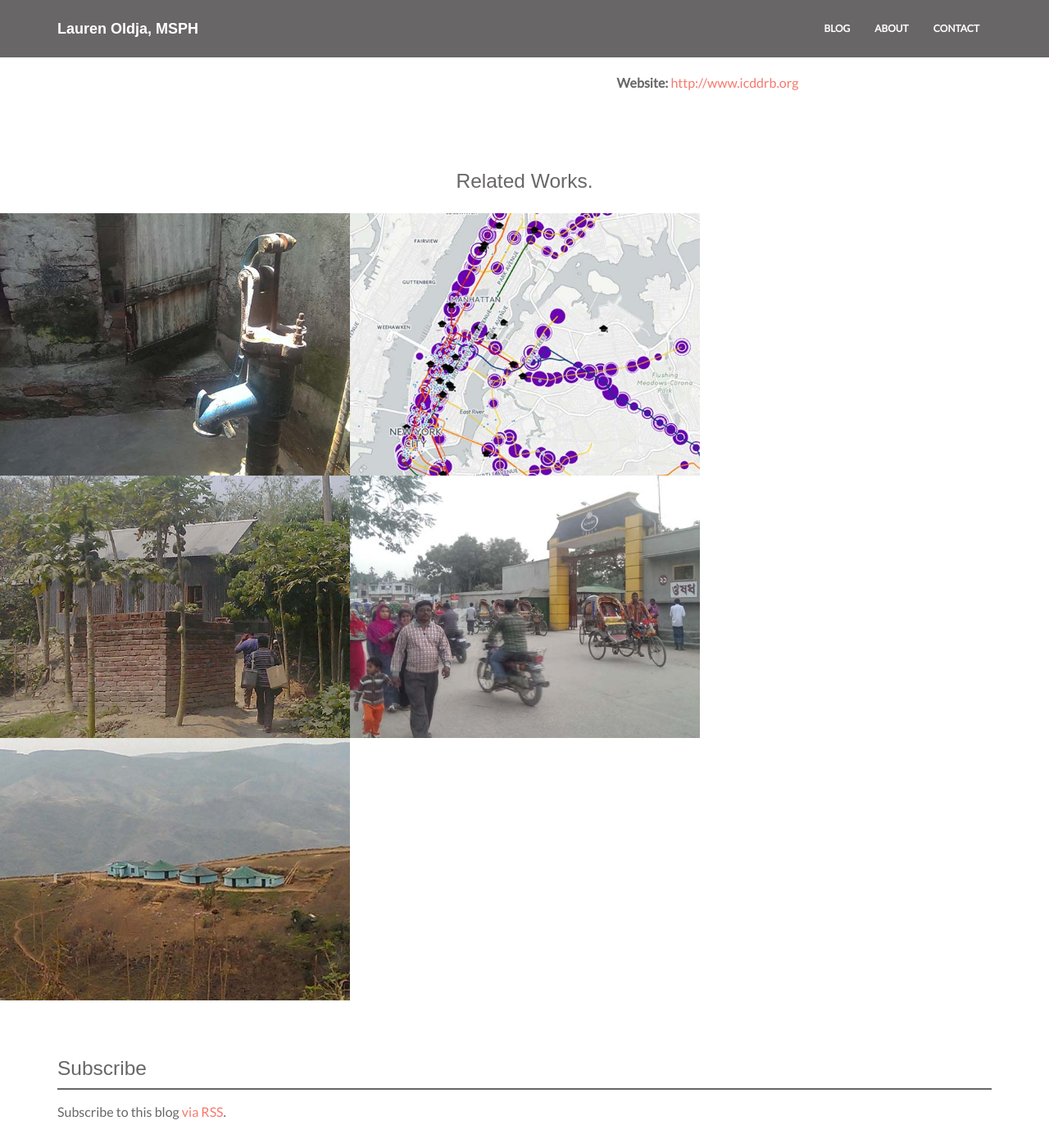
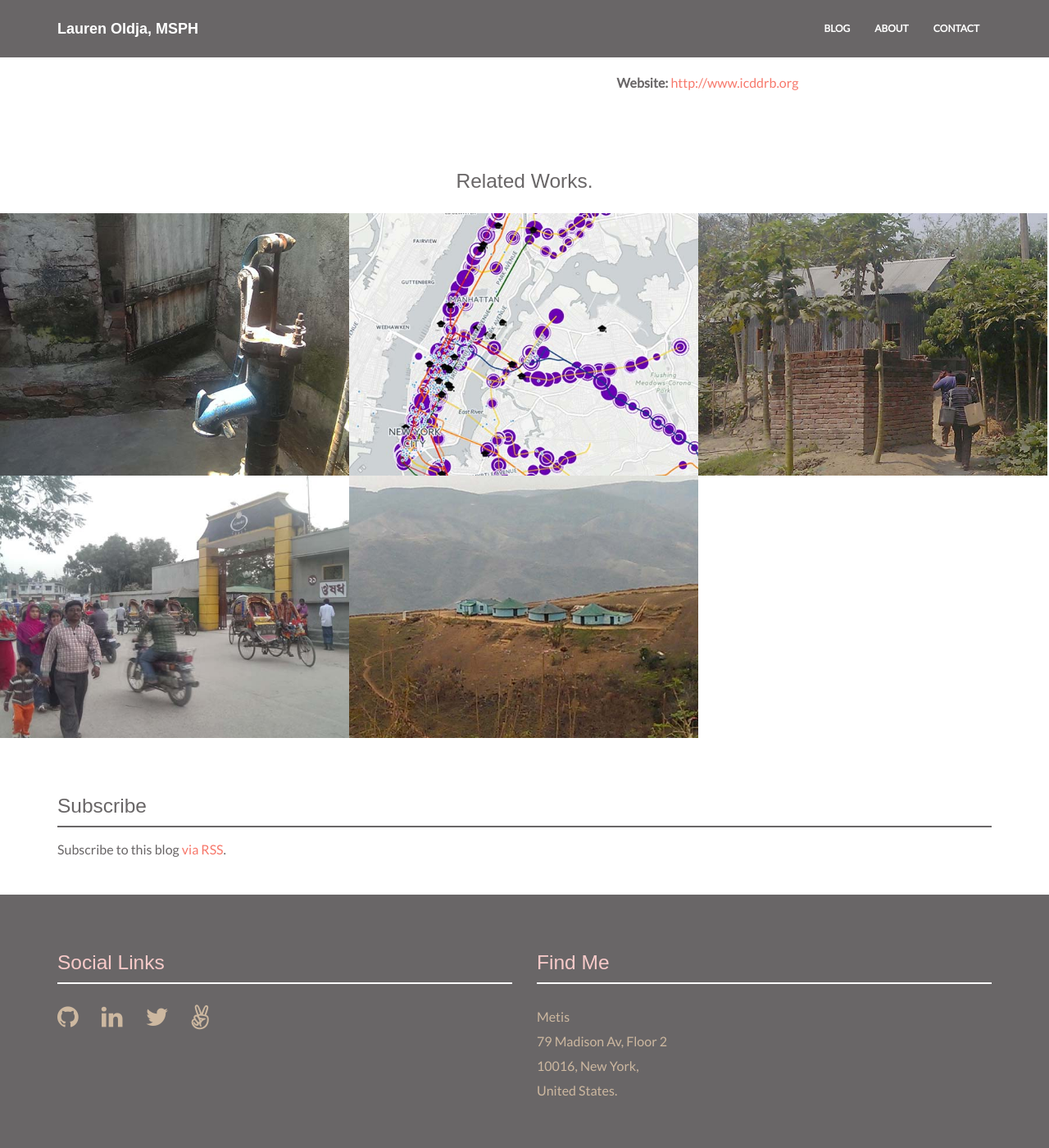
Before and after one commit to loldja/loldja.github.io, a Jekyll site: the page built from _posts/project/2016-07-05-dhaka-cholera-map.markdown, in a window 1280 px wide and 1400 px high, scrolled down 828 px. Shown: the whole window at 82% size. Built offline with Jekyll 4.4.1, drawn with Linux system fonts in a browser that asks for light colours; nearby versions of some CDN libraries.

Commit message:
css blogpost width reduce

```diff
--- a/_includes/css/solid-style.css
+++ b/_includes/css/solid-style.css
@@ -306,7 +306,7 @@ a:focus {
 }
 
 .recentitems div {
-	min-width: 33.34%;
+	min-width: 33.32%;
 }
 
 .portfolio-item .title:before {border-radius:0; display:none}
```
